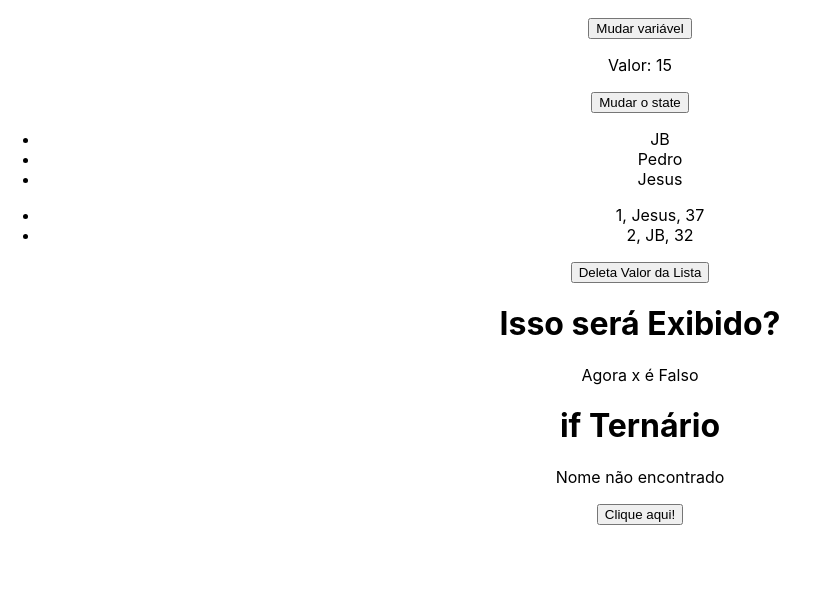
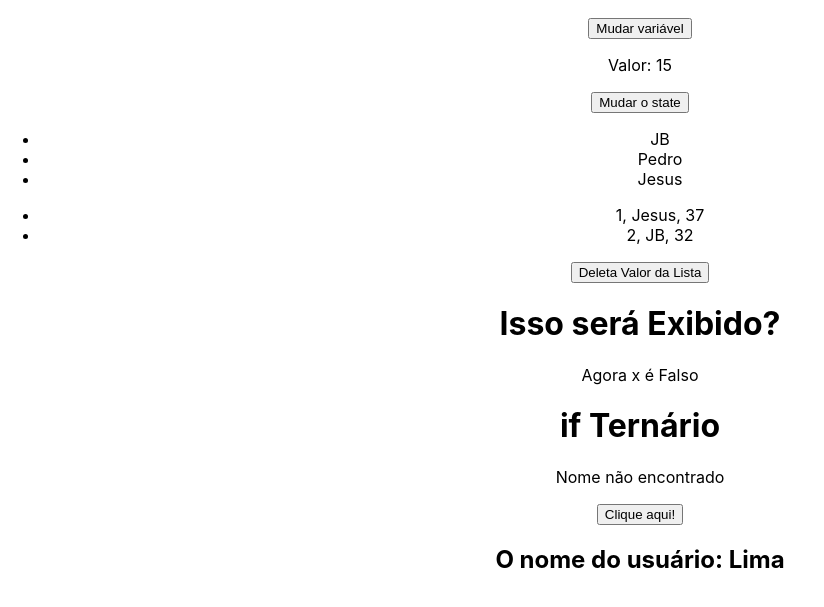
Before and after one commit to JBLimaGo/secao-3-hook-state-react, a React (Create React App) app: page / in a window 1280 px wide. Shown: the part 2394-3001 px from the top of the page, without its empty margins (0-824 px from the left). Built offline with nearby package versions, Linux system fonts and the light colour scheme.

Commit message:
Usando Props

```diff
--- a/src/App.js
+++ b/src/App.js
@@ -1,11 +1,15 @@
+import { useState } from "react";
 import "./App.css";
 
 import imagen2 from "./assets/imagen2.jpg";
 import ConditionalRender from "./components/ConditionalRender";
 import ListRender from "./components/ListRender";
 import ManageData from "./components/ManageData";
+import ShowUserName from "./components/ShowUserName";
 
 function App() {
+  const name = "JBL";  // Dados dinamicos
+  const [userName] = useState("Lima"); // Passagem de paramento por variavel - State
   return (
     <div className="App">
       <div>
@@ -26,6 +30,10 @@ function App() {
       <ManageData />
       <ListRender />
       <ConditionalRender />
+
+      {/* props - passando um objeto para um componente  com isso posso usar todas propriedades do objeto dentro do componente
+         Pode se passar valores diretos <ShowUserName name="Jefferson" /> por variavel <ShowUserName name={name} />  e por State <ShowUserName name={userName} />*/}
+      <ShowUserName name={userName} />
     </div>
   );
 }
--- /dev/null
+++ b/src/components/ShowUserName.js
@@ -0,0 +1,9 @@
+const ShowUserName = (props) => {
+  return (
+    <div>
+      <h2>O nome do usuário: {props.name}</h2>
+    </div>
+  );
+};
+
+export default ShowUserName;
```
